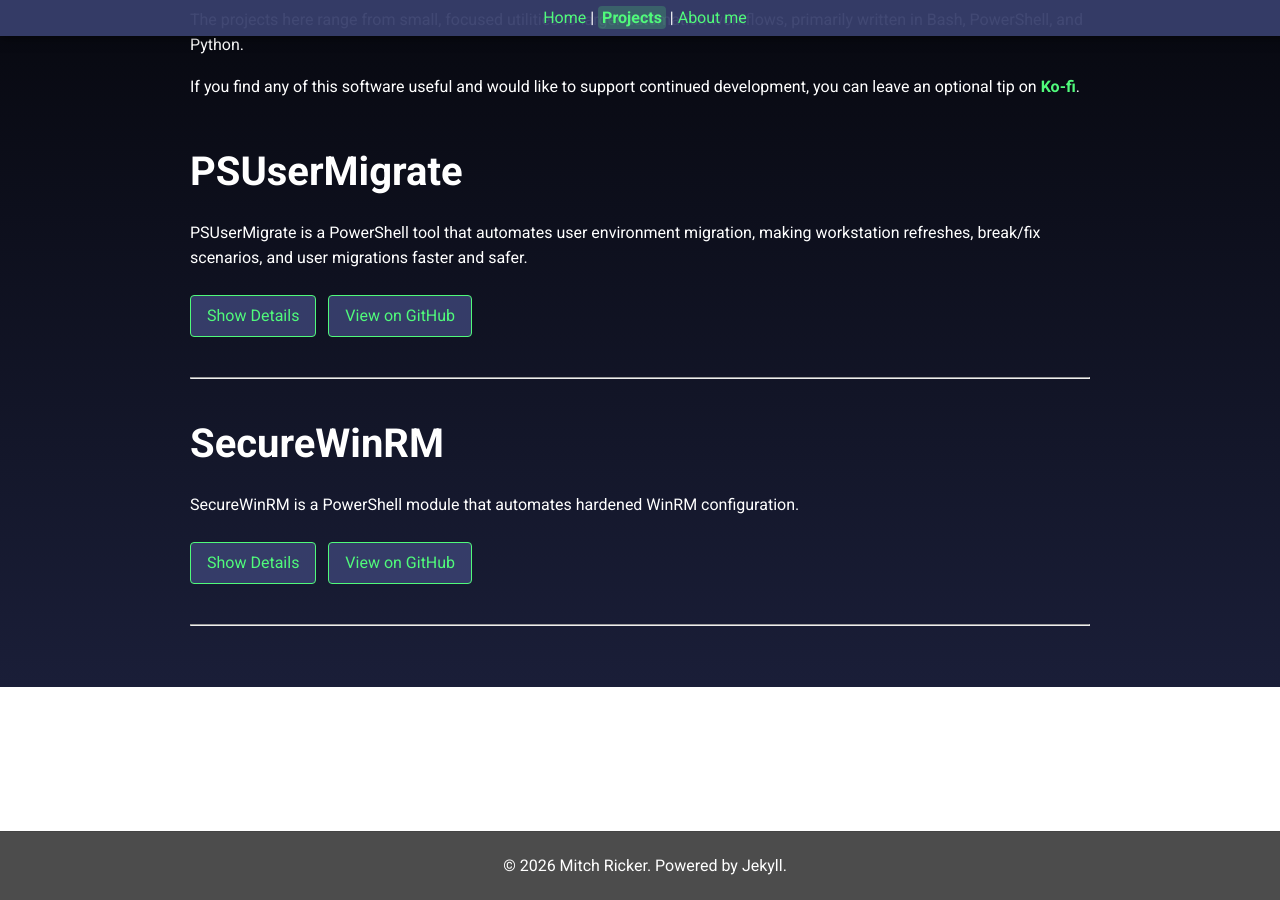
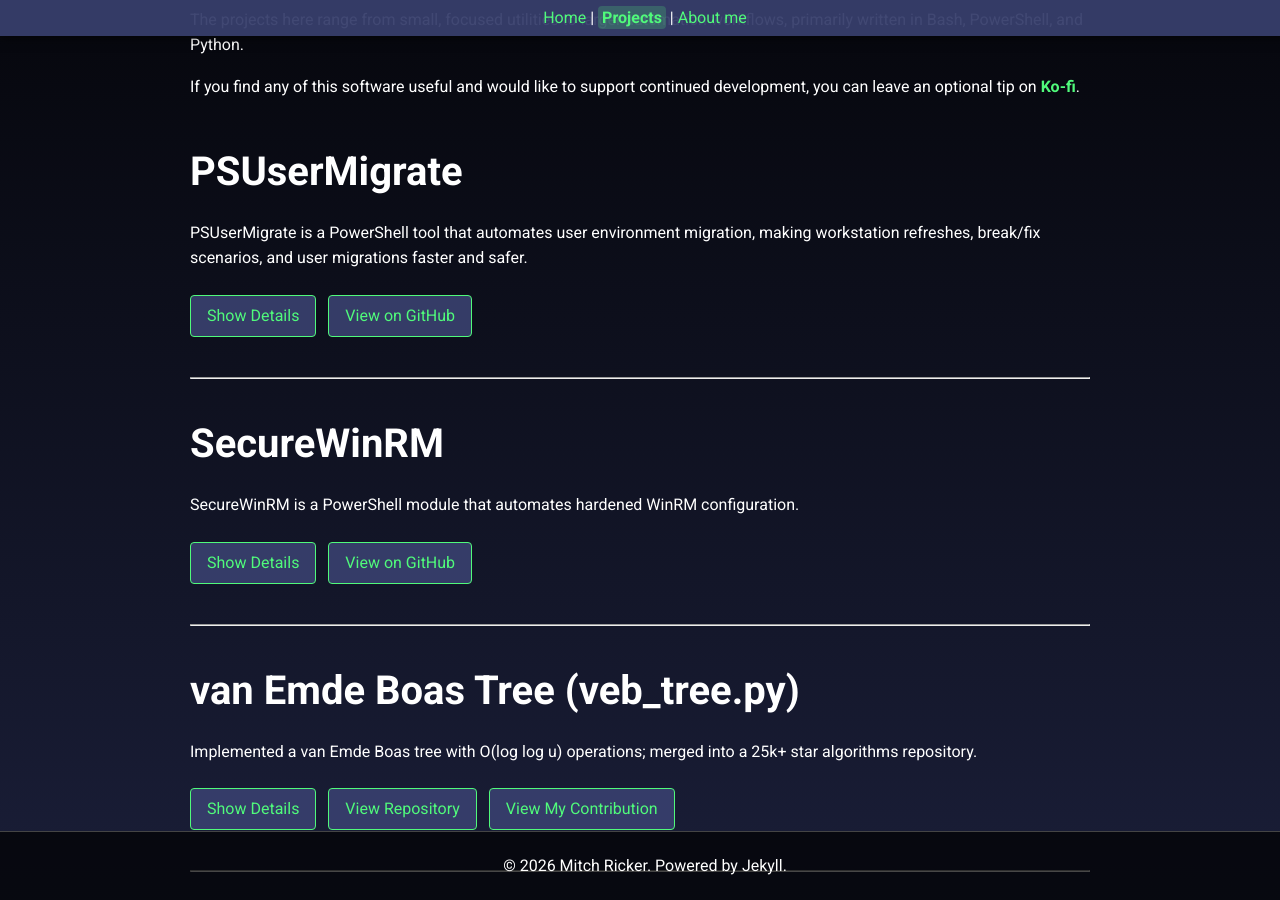
Before and after one commit to mitchricker/mitchricker.github.io, a Jekyll site: the page built from projects.html, in a window 1280 px wide and 900 px high, scrolled down 263 px. Built offline with Jekyll 4.4.1, drawn with Linux system fonts in a browser that asks for light colours.

Commit message:
Add veb_tree project; improve project details UI
Add a new van Emde Boas tree entry to _data/projects.yml with external and contribution links; reflow project detail text for readability. Update _includes/project.html to conditionally show GitHub, external repository, and contribution links, and switch details rendering from a <p> to a <pre> to preserve formatting. Add .project-details styling in assets/css/style.css and remove the old .project-details p rules. Pass external_url and contribution_url through in projects.html so the new links render.

```diff
--- a/_data/projects.yml
+++ b/_data/projects.yml
@@ -2,16 +2,34 @@
   teaser: "PSUserMigrate is a PowerShell tool that automates user environment migration, making workstation refreshes, break/fix scenarios, and user migrations faster and safer."
   repo: "PSUserMigrate"
   details: |
-    PSUserMigrate captures and restores user settings including browsers, Wi-Fi profiles, VPNs,
-    Outlook signatures, mapped drives, printers, and Sticky Notes, on the same or another machine.
-    It supports selective component capture, optional AES-256 ZIP encryption via 7-Zip, automatic
-    7-Zip installation if needed, and generates a migration manifest for auditing. Designed for
-    helpdesk and field use, it reduces operational overhead while ensuring consistent, recoverable migrations.
+    PSUserMigrate captures and restores user settings including browsers, Wi-Fi profiles,
+    VPNs, Outlook signatures, mapped drives, printers, and Sticky Notes, on the same or
+    another machine.
+
+    It supports selective component capture, optional AES-256 ZIP encryption via 7-Zip,
+    automatic 7-Zip installation if needed, and generates a migration manifest for auditing.
+
+    Designed for helpdesk and field use, it reduces operational overhead while
+    ensuring consistent, recoverable migrations.
 
 - name: SecureWinRM
   teaser: "SecureWinRM is a PowerShell module that automates hardened WinRM configuration."
   repo: "SecureWinRM"
   details: |
     SecureWinRM configures Windows Remote Management with opinionated security defaults,
-    including HTTPS-only transport and strong authentication. It prevents insecure WinRM
-    configurations from being introduced during automation or system setup.
+    including HTTPS-only transport and strong authentication.
+
+    It prevents insecure WinRM configurations from being introduced during automation
+    or system setup.
+
+- name: van Emde Boas Tree (veb_tree.py)
+  teaser: "Implemented a van Emde Boas tree with O(log log u) operations; merged into a 25k+ star algorithms repository."
+  external_url: "https://github.com/keon/algorithms"
+  contribution_url: "https://github.com/keon/algorithms/pull/2722"
+  details: |
+    Authored veb_tree.py, a production-quality van Emde Boas tree supporting
+    O(log log u) insert, delete, successor, and member queries, and O(1) min/max.
+
+    Implementation was reviewed and merged upstream into a widely used
+    algorithms repository (25k+ stars), demonstrating code correctness,
+    production readiness, and adherence to external contribution standards.
--- a/_includes/project.html
+++ b/_includes/project.html
@@ -11,15 +11,31 @@
       </button>
     {% endif %}
 
+    {% if include.repo %}
       <a href="{{ site.github }}/{{ include.repo }}" target="_blank"
          rel="noopener noreferrer" class="project-toggle">
         View on GitHub
       </a>
+    {% endif %}
+
+    {% if include.external_url %}
+      <a href="{{ include.external_url }}" target="_blank"
+         rel="noopener noreferrer" class="project-toggle">
+        View Repository
+      </a>
+    {% endif %}
+
+    {% if include.contribution_url %}
+      <a href="{{ include.contribution_url }}" target="_blank"
+         rel="noopener noreferrer" class="project-toggle">
+        View My Contribution
+      </a>
+    {% endif %}
   </div>
 
   {% if include.details %}
     <div class="project-details hidden">
-      <p>{{ include.details }}</p>
+      <pre>{{ include.details }}</pre>
     </div>
   {% endif %}
 </section>
--- a/assets/css/style.css
+++ b/assets/css/style.css
@@ -112,18 +112,18 @@ a:hover {
     color: #1a1e38;
 }
 
+/* Detailed text styling */
+.project-details {
+    background-color: rgba(55, 63, 108, 0.85);
+    padding: 1em;
+    margin-top: 0.5em;
+    border-radius: 4px;
+}
+
 
 /* Hidden details */
 .hidden {
     display: none;
-}
-
-/* Detailed text styling */
-.project-details p {
-    font-size: 0.9rem;
-    font-style: italic;
-    color: #cccccc;
-    line-height: 1.4;
 }
 
 /* --- Responsive Adjustments --- */
--- a/projects.html
+++ b/projects.html
@@ -33,5 +33,7 @@ description: Projects - Automating.Systems
       name=project.name
       teaser=project.teaser
       repo=project.repo
+      external_url=project.external_url
+      contribution_url=project.contribution_url
       details=project.details %}
 {% endfor %}
```
Lines whose indentation alone changed are shown as unchanged.
